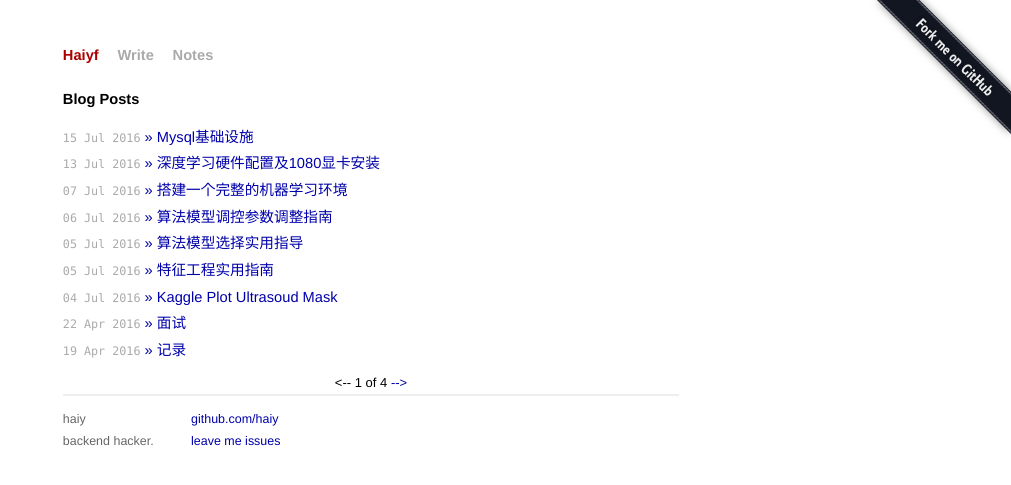
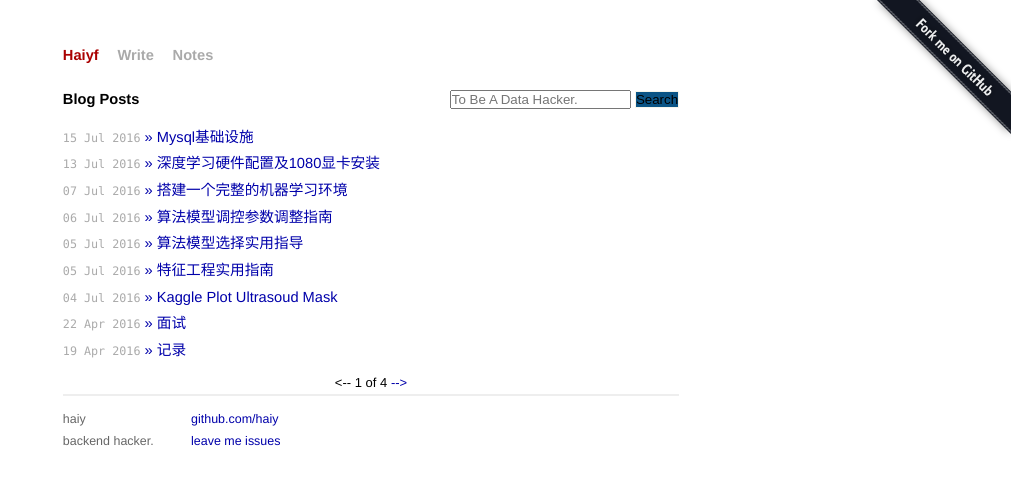
Before and after one commit to caratiger/haiy.github.io, a Jekyll site: the page built from index.html, in a window 1280 px wide. Shown: the top 485 px of the page, without its empty margins (269-1280 px from the left). Built offline with Jekyll 4.4.1, drawn with Linux system fonts in a browser that asks for light colours; the list of posts is cut into pages by our own code; comment, search, counter and statistics services are not loaded.

Commit message:
Update default.html

```diff
--- a/_layouts/default.html
+++ b/_layouts/default.html
@@ -40,10 +40,10 @@
     <div>
       <div id="search">
       <script type="text/javascript">(function(){document.write(unescape('%3Cdiv id="bdcs"%3E%3C/div%3E'));var bdcs = document.createElement('script');bdcs.type = 'text/javascript';bdcs.async = true;bdcs.src = 'http://znsv.baidu.com/customer_search/api/js?sid=10159257693759337855' + '&plate_url=' + encodeURIComponent(window.location.href) + '&t=' + Math.ceil(new Date()/3600000);var s = document.getElementsByTagName('script')[0];s.parentNode.insertBefore(bdcs, s);})();</script>
-         <!--<form role="search" method="get" action="/search">-->
-         <!--   <input id="searchString" name="searchString" placeholder="To Be A Data Hacker." type="text">-->
-         <!--   <input id="searchButton" name="googleSearchName" type="submit" value="Search"> -->
-         <!--</form> -->
+         <form role="search" method="get" action="/search">
+            <input id="bdcsMain" name="searchString" placeholder="To Be A Data Hacker." type="text">
+            <input id="searchButton" name="googleSearchName" type="submit" value="Search">
+         </form>
       </div>
    </div>
   </div>
```
